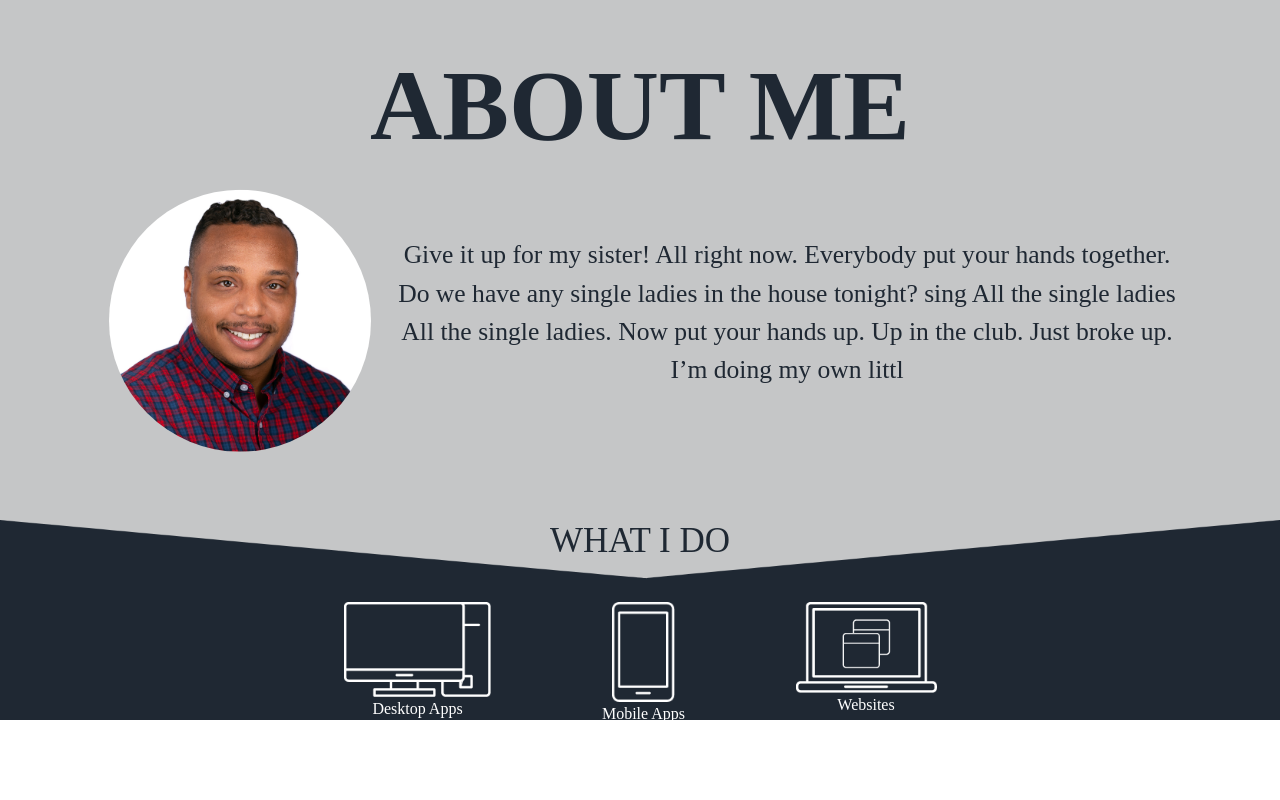
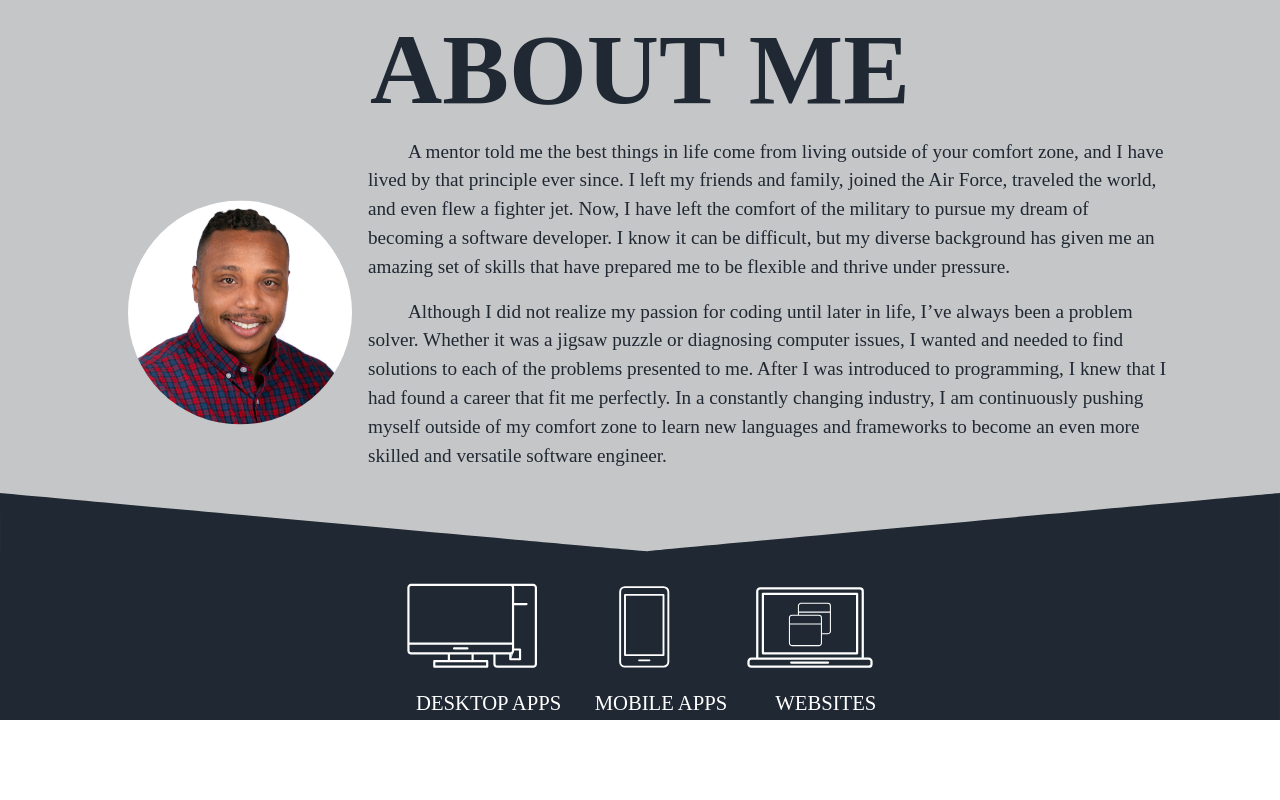
Before and after one commit to llucas314/portfolio, a React (Create React App) app: page / in a window 1280 px wide. Shown: the part 880-1680 px from the top of the page. Built offline with nearby package versions, Linux system fonts and the light colour scheme.

Commit message:
made about responsive

```diff
--- a/src/Icons/GithubBrands.js
+++ b/src/Icons/GithubBrands.js
@@ -11,7 +11,7 @@ function SvgGithubBrands(props) {
       {...props}
     >
       <path
-        fill={props.fill}
+        fill="#021d44"
         d="M165.9 397.4c0 2-2.3 3.6-5.2 3.6-3.3.3-5.6-1.3-5.6-3.6 0-2 2.3-3.6 5.2-3.6 3-.3 5.6 1.3 5.6 3.6zm-31.1-4.5c-.7 2 1.3 4.3 4.3 4.9 2.6 1 5.6 0 6.2-2s-1.3-4.3-4.3-5.2c-2.6-.7-5.5.3-6.2 2.3zm44.2-1.7c-2.9.7-4.9 2.6-4.6 4.9.3 2 2.9 3.3 5.9 2.6 2.9-.7 4.9-2.6 4.6-4.6-.3-1.9-3-3.2-5.9-2.9zM244.8 8C106.1 8 0 113.3 0 252c0 110.9 69.8 205.8 169.5 239.2 12.8 2.3 17.3-5.6 17.3-12.1 0-6.2-.3-40.4-.3-61.4 0 0-70 15-84.7-29.8 0 0-11.4-29.1-27.8-36.6 0 0-22.9-15.7 1.6-15.4 0 0 24.9 2 38.6 25.8 21.9 38.6 58.6 27.5 72.9 20.9 2.3-16 8.8-27.1 16-33.7-55.9-6.2-112.3-14.3-112.3-110.5 0-27.5 7.6-41.3 23.6-58.9-2.6-6.5-11.1-33.3 2.6-67.9 20.9-6.5 69 27 69 27 20-5.6 41.5-8.5 62.8-8.5s42.8 2.9 62.8 8.5c0 0 48.1-33.6 69-27 13.7 34.7 5.2 61.4 2.6 67.9 16 17.7 25.8 31.5 25.8 58.9 0 96.5-58.9 104.2-114.8 110.5 9.2 7.9 17 22.9 17 46.4 0 33.7-.3 75.4-.3 83.6 0 6.5 4.6 14.4 17.3 12.1C428.2 457.8 496 362.9 496 252 496 113.3 383.5 8 244.8 8zM97.2 352.9c-1.3 1-1 3.3.7 5.2 1.6 1.6 3.9 2.3 5.2 1 1.3-1 1-3.3-.7-5.2-1.6-1.6-3.9-2.3-5.2-1zm-10.8-8.1c-.7 1.3.3 2.9 2.3 3.9 1.6 1 3.6.7 4.3-.7.7-1.3-.3-2.9-2.3-3.9-2-.6-3.6-.3-4.3.7zm32.4 35.6c-1.6 1.3-1 4.3 1.3 6.2 2.3 2.3 5.2 2.6 6.5 1 1.3-1.3.7-4.3-1.3-6.2-2.2-2.3-5.2-2.6-6.5-1zm-11.4-14.7c-1.6 1-1.6 3.6 0 5.9 1.6 2.3 4.3 3.3 5.6 2.3 1.6-1.3 1.6-3.9 0-6.2-1.4-2.3-4-3.3-5.6-2z"
       />
     </svg>
--- a/src/Icons/LinkedinInBrands.js
+++ b/src/Icons/LinkedinInBrands.js
@@ -11,7 +11,7 @@ function SvgLinkedinInBrands(props) {
       {...props}
     >
       <path
-        fill={props.fill}
+        fill="#021d44"
         d="M100.28 448H7.4V148.9h92.88zM53.79 108.1C24.09 108.1 0 83.5 0 53.8a53.79 53.79 0 01107.58 0c0 29.7-24.1 54.3-53.79 54.3zM447.9 448h-92.68V302.4c0-34.7-.7-79.2-48.29-79.2-48.29 0-55.69 37.7-55.69 76.7V448h-92.78V148.9h89.08v40.8h1.3c12.4-23.5 42.69-48.3 87.88-48.3 94 0 111.28 61.9 111.28 142.3V448z"
       />
     </svg>
--- a/src/Icons/index.js
+++ b/src/Icons/index.js
@@ -7,3 +7,4 @@ export { default as GithubBrands } from './GithubBrands'
 export { default as LinkedinInBrands } from './LinkedinInBrands'
 export { default as Mobile } from './Mobile'
 export { default as Website } from './Website'
+export { default as WhatIDo } from './WhatIDo'
--- a/src/pages/About/About.css
+++ b/src/pages/About/About.css
@@ -1,7 +1,8 @@
 .about {
-  height: 100vh;
+  height: 167vh;
   background-color: #c5c6c7;
   width: 100vw;
+  position: relative;
 }
 
 .about__image {
@@ -19,6 +20,7 @@
 .about__bio-text {
   width: 21.375rem;
   color: #1f2833;
+  text-indent: 40px;
 }
 
 .about__main {
@@ -48,16 +50,10 @@
   white-space: nowrap;
 }
 
-#desktop {
-  width: 65%;
-}
-
-#mobile {
-  width: 40%;
-}
-
-#website {
-  width: 65%;
+.about__background {
+  position: absolute;
+  bottom: 0;
+  width: 100vw;
 }
 
 .about__footer {
@@ -72,6 +68,20 @@
   overflow: hidden;
 }
 
+@media (max-width: 330px) {
+  .about__image {
+    width: 10.375rem;
+    height: 10.375rem;
+  }
+  .about__bio-text {
+    width: 17rem;
+    font-size: 1rem;
+  }
+  .about {
+    height: 192vh;
+  }
+}
+
 @media (min-width: 576px) {
   .about__image {
     width: 12.375rem;
@@ -81,48 +91,48 @@
     width: 31.375rem;
     font-size: 1.2rem;
   }
-  #mobile {
-    width: 50%;
+  .about {
+    height: 167vh;
   }
 }
 
 @media (min-width: 768px) {
   .about__image {
-    width: 15.375rem;
-    height: 15.375rem;
+    width: 10rem;
+    height: 10rem;
   }
   .about__bio-text {
-    width: 45.375rem;
-    font-size: 1.4rem;
+    width: 30rem;
+    font-size: 1.2rem;
+  }
+  .about {
+    height: 167vh;
   }
 }
 
 @media (min-width: 992px) {
   .about__image {
-    width: 18.375rem;
-    height: 18.375rem;
+    width: 16rem;
+    height: 16rem;
   }
   .about__bio-text {
-    width: 30.375rem;
-  }
-  #desktop {
-    width: 75%;
-  }
-  #mobile {
-    width: 75%;
-  }
-  #website {
-    width: 75%;
+    width: 40rem;
+    font-size: 1rem;
   }
   .about__icons {
     width: 50%;
+    -webkit-transform: translate(3px, -10px);
+            transform: translate(3px, -10px);
+  }
+  .about {
+    height: 100vh;
   }
 }
 
 @media (min-width: 1200px) {
   .about__bio-text {
     width: 50rem;
-    font-size: 1.6rem;
+    font-size: 1.2rem;
   }
   .about__h1 {
     font-size: 6.25rem;
@@ -133,5 +143,9 @@
   .about__h3 {
     font-size: 2.188rem;
   }
+  .about__icons {
+    -webkit-transform: translate(3px, -10px);
+            transform: translate(3px, -10px);
+  }
 }
 /*# sourceMappingURL=About.css.map */
--- a/src/pages/About/About.js
+++ b/src/pages/About/About.js
@@ -1,15 +1,12 @@
 import React from "react";
 import "./About.css";
 import image from "../../assets/GA14Nov-WebSized_NoCrop-11.jpg";
-import desktop from "../../assets/desktop.png";
-import mobile from "../../assets/mobile.png";
-import website from "../../assets/website.png";
-import borderDesign from "../../assets/backgroundImage.png";
+import whatido from "../../assets/what-I-do.svg";
 export default function About() {
   return (
     <div
       id="about"
-      className="about d-flex flex-lg-row justify-content-center align-items-center"
+      className="about d-flex flex-column  justify-content-center align-items-center"
     >
       <div className="container">
         <main className="row flex-column justify-content-center align-items-center about__main">
@@ -18,41 +15,35 @@ export default function About() {
             <img
               src={image}
               alt="profile"
-              className="about__image rounded-circle p-3"
+              className="about__image rounded-circle m-3 m-lg-0 p-3"
             />
-            <p className="about__bio-text text-center mb-3">
-              Give it up for my sister! All right now. Everybody put your hands
-              together. Do we have any single ladies in the house tonight? sing
-              All the single ladies All the single ladies. Now put your hands
-              up. Up in the club. Just broke up. I’m doing my own littl
-            </p>
+            <article>
+              <p className="about__bio-text mb-1 mb-lg-3">
+                A mentor told me the best things in life come from living
+                outside of your comfort zone, and I have lived by that principle
+                ever since. I left my friends and family, joined the Air Force,
+                traveled the world, and even flew a fighter jet. Now, I have
+                left the comfort of the military to pursue my dream of becoming
+                a software developer. I know it can be difficult, but my diverse
+                background has given me an amazing set of skills that have
+                prepared me to be flexible and thrive under pressure.
+              </p>
+              <p className="about__bio-text mb-0 mb-lg-3">
+                Although I did not realize my passion for coding until later in
+                life, I’ve always been a problem solver. Whether it was a jigsaw
+                puzzle or diagnosing computer issues, I wanted and needed to
+                find solutions to each of the problems presented to me. After I
+                was introduced to programming, I knew that I had found a career
+                that fit me perfectly. In a constantly changing industry, I am
+                continuously pushing myself outside of my comfort zone to learn
+                new languages and frameworks to become an even more skilled and
+                versatile software engineer.
+              </p>
+            </article>
           </div>
         </main>
       </div>
-      <div
-        className="about__footer d-flex flex-column justify-content-start align-items-center"
-        style={{ backgroundImage: `url(${borderDesign})` }}
-      >
-        <h3 className="about__h3 text-center">WHAT I DO</h3>
-        <div className="about__icons d-flex justify-content-between">
-          <div className="about__icon-container  d-flex flex-column align-items-center justify-content-center">
-            <img src={desktop} alt="icon" id="desktop" />
-            <p className="about__icon-description text-center m-0">
-              Desktop Apps
-            </p>
-          </div>
-          <div className="about__icon-container  d-flex flex-column align-items-center justify-content-center ">
-            <img src={mobile} alt="icon" id="mobile" />
-            <p className="about__icon-description text-center m-0">
-              Mobile Apps
-            </p>
-          </div>
-          <div className="about__icon-container d-flex flex-column align-items-center justify-content-center">
-            <img src={website} alt="icon" id="website" />
-            <p className="about__icon-description text-center m-0">Websites</p>
-          </div>
-        </div>
-      </div>
+      <img src={whatido} alt="background img" className="about__background" />
     </div>
   );
 }
--- a/src/pages/About/About.scss
+++ b/src/pages/About/About.scss
@@ -1,7 +1,8 @@
 .about {
-  height: 100vh;
+  height: 167vh;
   background-color: #c5c6c7;
   width: 100vw;
+  position: relative;
 }
 .about__image {
   width: 10.375rem;
@@ -15,6 +16,7 @@
 .about__bio-text {
   width: 21.375rem;
   color: #1f2833;
+  text-indent: 40px;
 }
 .about__main {
   transform: translateY(-15%);
@@ -33,15 +35,12 @@
   font-size: 1em;
   white-space: nowrap;
 }
-#desktop {
-  width: 65%;
+.about__background {
+  position: absolute;
+  bottom: 0;
+  width: 100vw;
 }
-#mobile {
-  width: 40%;
-}
-#website {
-  width: 65%;
-}
+
 .about__footer {
   position: absolute;
   top: 175vh;
@@ -54,6 +53,19 @@
   overflow: hidden;
 }
 
+@media (max-width: 330px) {
+  .about__image {
+    width: 10.375rem;
+    height: 10.375rem;
+  }
+  .about__bio-text {
+    width: 17rem;
+    font-size: 1rem;
+  }
+  .about {
+    height: 192vh;
+  }
+}
 @media (min-width: 576px) {
   .about__image {
     width: 12.375rem;
@@ -63,44 +75,43 @@
     width: 31.375rem;
     font-size: 1.2rem;
   }
-  #mobile {
-    width: 50%;
+  .about {
+    height: 167vh;
   }
 }
 
 // Medium devices (tablets, 768px and up)
 @media (min-width: 768px) {
   .about__image {
-    width: 15.375rem;
-    height: 15.375rem;
+    width: 10rem;
+    height: 10rem;
   }
   .about__bio-text {
-    width: 45.375rem;
-    font-size: 1.4rem;
+    width: 30rem;
+    font-size: 1.2rem;
+  }
+  .about {
+    height: 167vh;
   }
 }
 
 // Large devices (desktops, 992px and up)
 @media (min-width: 992px) {
   .about__image {
-    width: 18.375rem;
-    height: 18.375rem;
+    width: 16rem;
+    height: 16rem;
   }
   .about__bio-text {
-    width: 30.375rem;
+    width: 40rem;
+    font-size: 1rem;
   }
 
-  #desktop {
-    width: 75%;
-  }
-  #mobile {
-    width: 75%;
-  }
-  #website {
-    width: 75%;
-  }
   .about__icons {
     width: 50%;
+    transform: translate(3px, -10px);
+  }
+  .about {
+    height: 100vh;
   }
 }
 
@@ -108,7 +119,7 @@
 @media (min-width: 1200px) {
   .about__bio-text {
     width: 50rem;
-    font-size: 1.6rem;
+    font-size: 1.2rem;
   }
   .about__h1 {
     font-size: 6.25rem;
@@ -119,4 +130,7 @@
   .about__h3 {
     font-size: 2.188rem;
   }
+  .about__icons {
+    transform: translate(3px, -10px);
+  }
 }
```
Also changed, not shown: src/Icons/WhatIDo.js (added, +105 -0 lines), src/assets/what-I-do.svg (added), 1 other file (tests, documents, lock files or other folders).
